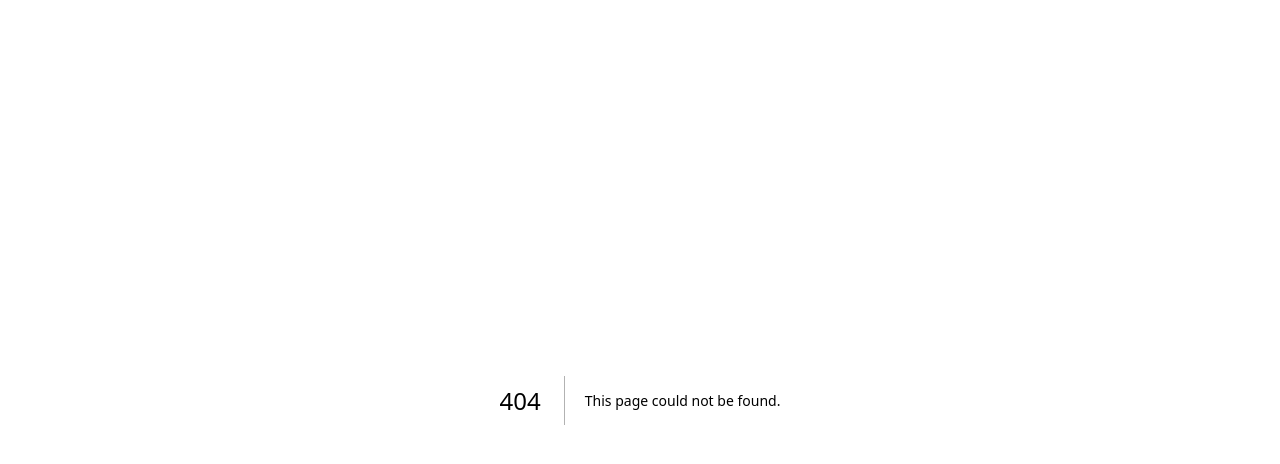
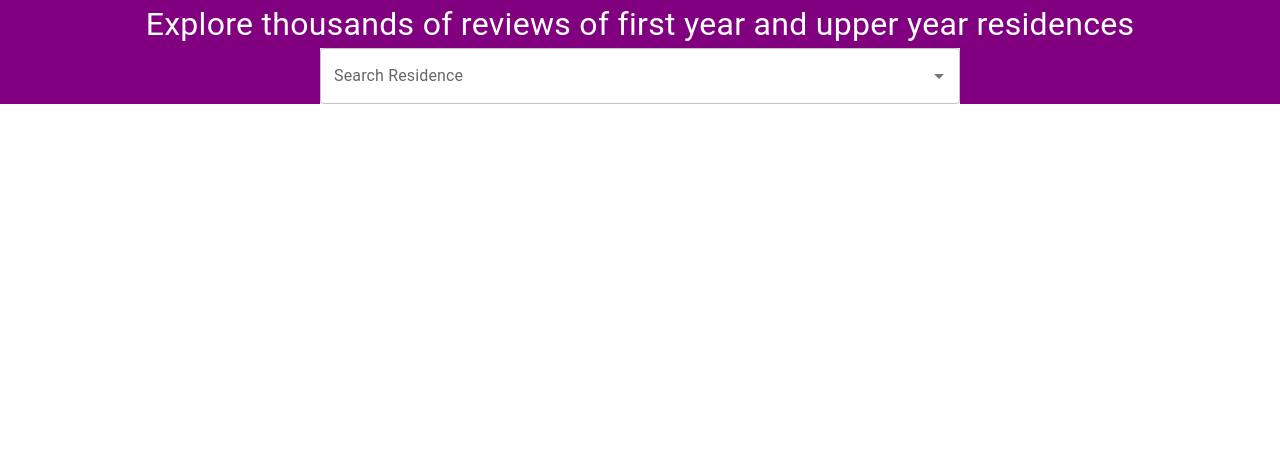
Before and after one commit to LGeoff31/uwdorm, a Next.js app: page /components/Homepage in a window 1280 px wide. Before the commit this address had no page. Shown: the top 464 px of the page. Built offline with nearby package versions, Linux system fonts and the light colour scheme.

Commit message:
added search bar

```diff
--- a/package.json
+++ b/package.json
@@ -12,6 +12,7 @@
     "@emotion/react": "^11.11.4",
     "@emotion/styled": "^11.11.5",
     "@mui/material": "^5.15.15",
+    "material-ui-search-bar": "^1.0.1",
     "next": "14.2.3",
     "react": "^18",
     "react-dom": "^18"
--- /dev/null
+++ b/pages/components/Homepage.tsx
@@ -0,0 +1,40 @@
+import React, { useState } from "react";
+import { Stack, TextField, Typography, Autocomplete } from "@mui/material";
+import SearchBar from "material-ui-search-bar";
+
+const Homepage = () => {
+  const residences = [
+    "CMH",
+    "UWP",
+    "Village 1",
+    // Add more residences as needed
+  ];
+  const [selectedResidence, setSelectedResidence] = useState<string | null>("");
+  const handleResidenceSelect = (residence: string) => {
+    setSelectedResidence(residence);
+  };
+  return (
+    <Stack sx={{ background: "purple" }}>
+      <Typography margin="0 auto" fontSize="2rem" color="white">
+        Explore thousands of reviews of first year and upper year residences
+      </Typography>
+      <Autocomplete
+        sx={{
+          background: "white",
+          width: "50%",
+          margin: "0 auto",
+          display: "flex",
+          alignItems: "center",
+        }}
+        options={residences}
+        getOptionLabel={(option) => option}
+        renderInput={(params) => (
+          <TextField {...params} label="Search Residence" />
+        )}
+        onChange={(event, value) => setSelectedResidence(value)}
+      />
+    </Stack>
+  );
+};
+
+export default Homepage;
--- a/pages/index.tsx
+++ b/pages/index.tsx
@@ -2,11 +2,13 @@ import Image from "next/image";
 import { Inter } from "next/font/google";
 import Navbar from "./components/Navbar";
 import { Stack } from "@mui/material";
+import Homepage from "./components/Homepage";
 
 export default function Home() {
   return (
-    <Stack>
+    <Stack sx={{ background: "purple", height: "100vh" }}>
       <Navbar />
+      <Homepage />
     </Stack>
   );
 }
```
Also changed, not shown: 1 other file (tests, documents, lock files or other folders).
